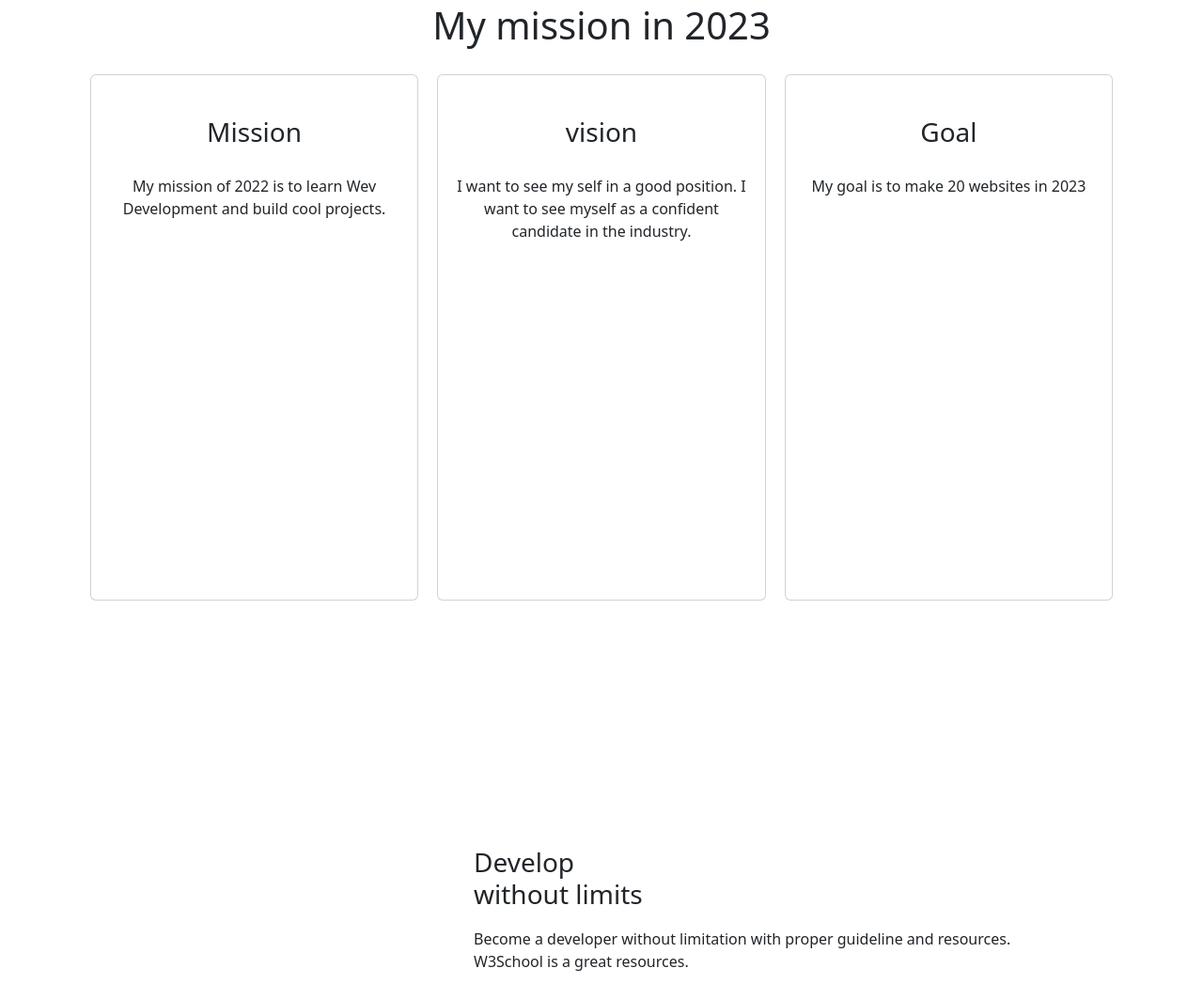
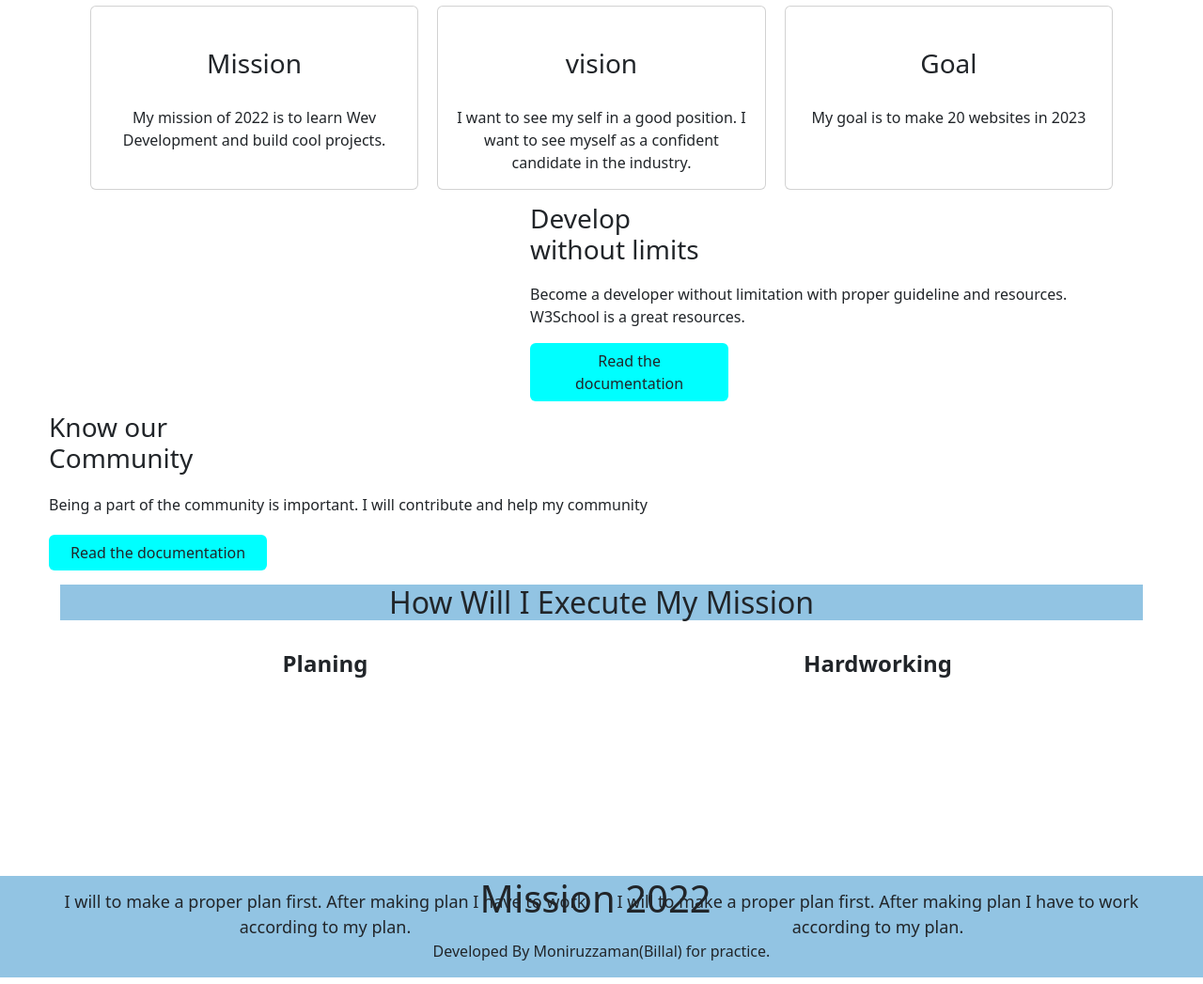
Before and after one commit to MoniruzzamanBillal/desassi, a plain HTML site: page index.html in a window 1280 px wide. Shown: the part 725-1772 px from the top of the page at 94% size. Drawn offline with Linux system fonts and the light colour scheme.

Commit message:
prototype 3

```diff
--- a/style.css
+++ b/style.css
@@ -11,18 +11,15 @@
 
 .container .firstSection{
   width: 100%;
-  height: 90vh;
   margin-bottom: 8px;
   padding: 0;
   display: flex;
   justify-content: center;
-
 }
 
 .container .firstSection .content1{
   padding: 0;
   width: 90%;
-
 }
 
 .container .firstSection .row1{
@@ -30,10 +27,8 @@
   padding: 0;
 }
 
-
 .container .firstSection .row1 .left{
   padding: 20px;
-
 }
 
 .container .firstSection .row1 .left .content2{
@@ -46,7 +41,6 @@
   border-left: 5px solid #92e3a9;
   margin-bottom: 35px;
   margin-top: 20px;
-
 }
 
 .container .firstSection .row1 .left .content2 .h1container h1{
@@ -74,7 +68,6 @@
 
 .container .firstSection .row1 .right{
   padding: 0;
-
 }
 
 .container .firstSection .row1 .right .img{
@@ -86,17 +79,14 @@
   width: 100%;
 }
 
-
-
 .secondSection{
-  height: 86vh;
   text-align: center;
+  margin-bottom: 6px;
   padding: 0;
 }
 
 .secondSection .row1{
   width: 100%;
-  height: 75vh;
   margin: 0;
   padding: 0;
   display: flex;
@@ -112,7 +102,6 @@
 }
 
 .secondSection .row1 .section .card{
-  height: 70vh;
   width: 31%;
   display: flex;
   align-items: center;
@@ -127,7 +116,6 @@
 
 .secondSection .row1 .section .card .img{
   width: 70%;
-
 }
 
 .secondSection .row1 .section .card .img img{
@@ -144,7 +132,7 @@
 
 .thirdSection{
   width: 100%;
-  height: 75vh;
+  margin-bottom: 6px;
   padding: 0;
 }
 
@@ -183,7 +171,7 @@
 }
 
 .thirdSection .contentthird .content .row .right{
-  padding: 0px 0px 0px 20px;
+  padding: 0px 0px 0px 80px;
 }
 
 .thirdSection .contentthird .content .row .right .contenti{
@@ -202,10 +190,8 @@
   width: 30%;
 }
 
-
 .fourthSection{
   width: 100%;
-  height: 75vh;
   padding: 0;
   margin-bottom: 10px;
 }
@@ -255,7 +241,11 @@
 }
 
 .fourthSection .contentFourth .content .row .right .contenti h3{
-  margin-bottom: 18px;
+  margin-bottom: 20px;
+}
+
+.fourthSection .contentFourth .content .row .right .contenti p{
+  margin-bottom: 20px;
 }
 
 .fourthSection .contentFourth .content .row .right .contenti .btn{
@@ -265,15 +255,12 @@
 
 .fifthSection{
   width: 100%;
-  height: 90vh;
   padding: 0;
   margin-bottom: 10px;
   display: flex;
   justify-content: center;
   flex-direction: row;
-
 }
-
 
 .fifthSection .content{
   width: 90%;
@@ -285,15 +272,6 @@
   background-color: #92c4e3;
   text-align: center;
 }
-
-.fifthSection .content .row .left{
-  height: 82vh
-}
-
-.fifthSection .content .row .right{
-  height: 82vh
-}
-
 
 .fifthSection .content .row .left p,
 .fifthSection .content .row .right p{
@@ -310,7 +288,6 @@
   margin: 0px auto;
 }
 
-
 .fifthSection .content .row .left .img img,
 .fifthSection .content .row .right .img img{
   width: 100%;
@@ -326,7 +303,6 @@
 .sixthSection{
   background-color: #92c4e3;
   width: 100%;
-  height: 15vh;
   padding: 0;
   display: flex;
   justify-content: center;
```
